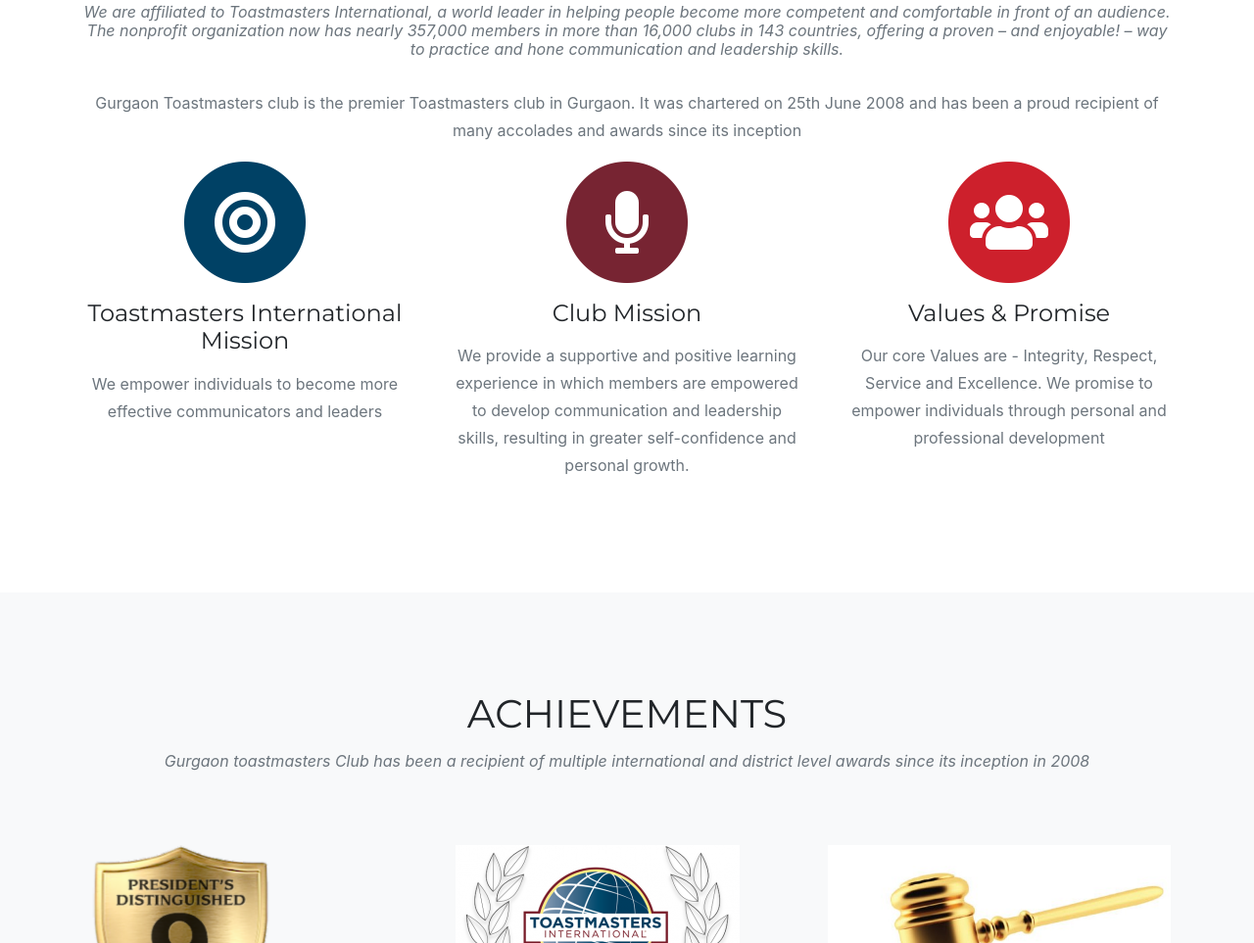
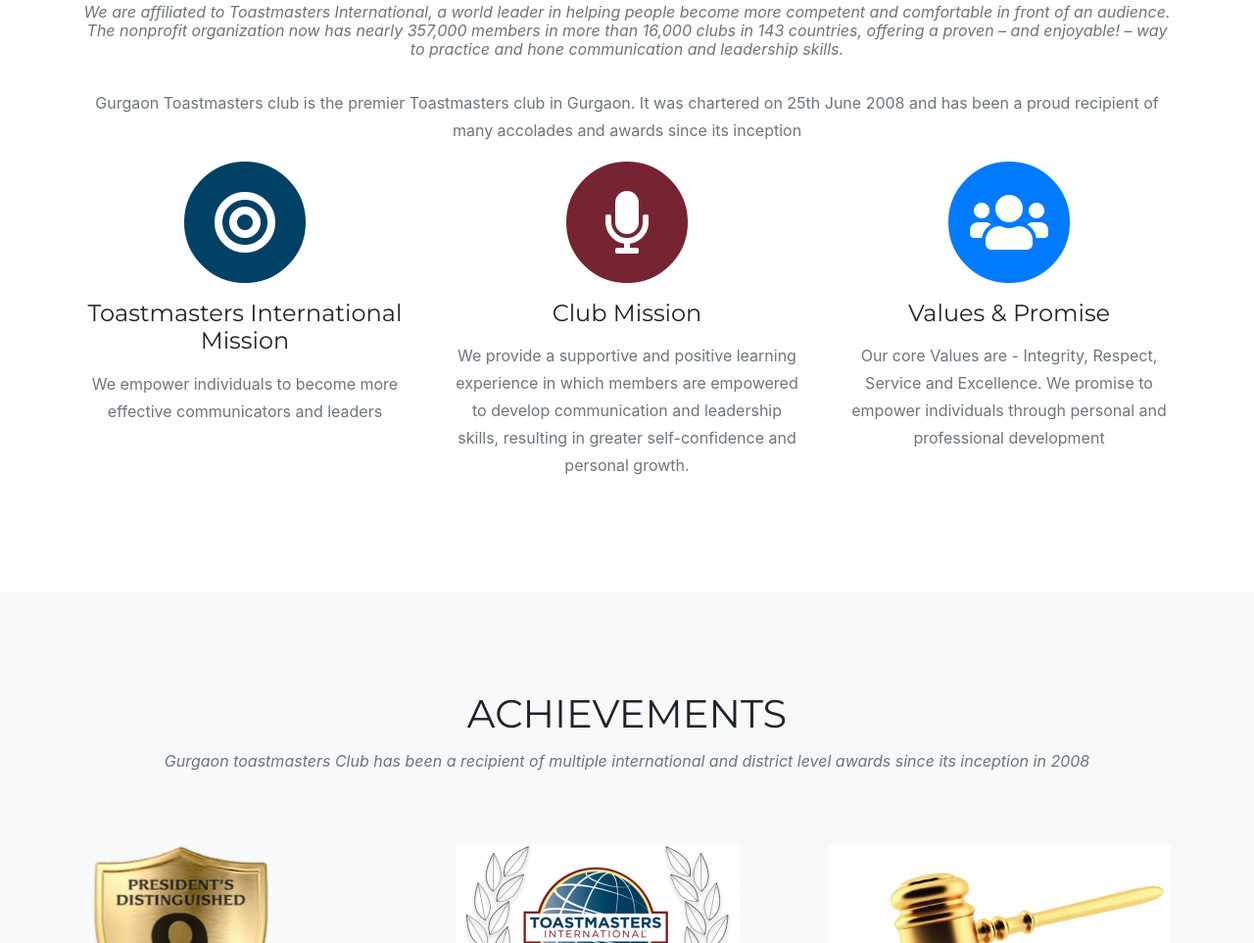
Before and after one commit to gurgaon-toastmasters-club/website, a website with bundled scripts: page index.html in a window 1280 px wide. Shown: the part 888-1851 px from the top of the page at 98% size. Built offline with nearby package versions, Linux system fonts and the light colour scheme; a web font is replaced by a local one.

Commit message:
changed color of values icon

```diff
--- a/index.html
+++ b/index.html
@@ -103,7 +103,7 @@
         </div>
         <div class="col-md-4">
           <span class="fa-stack fa-4x">
-            <i class="fas fa-circle fa-stack-2x text-red"></i>
+            <i class="fas fa-circle fa-stack-2x text-primary"></i>
             <i class="fas fa-users fa-stack-1x fa-inverse"></i>
           </span>
           <h4 class="service-heading">Values & Promise</h4>
```
